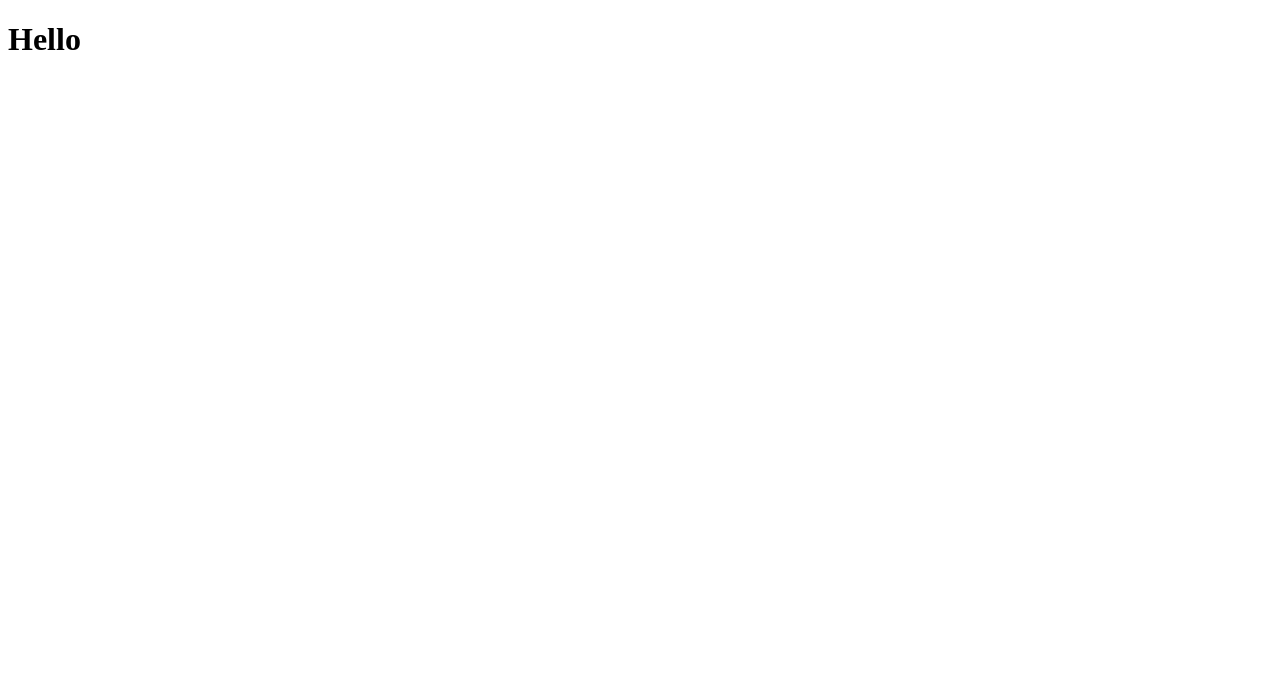
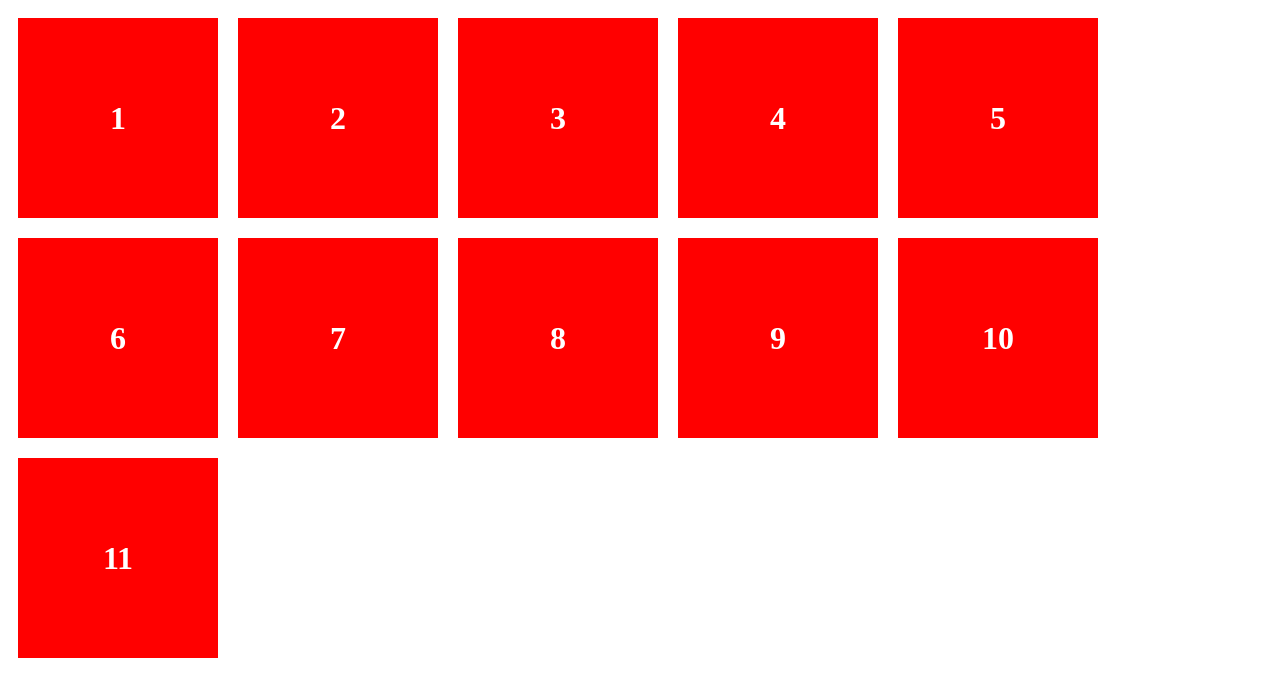
Before and after one commit to vishnuprasad404/MASTER-HTMLSASS-JS, a plain HTML site: page index.html in a window 1280 px wide. Drawn offline with Linux system fonts and the light colour scheme.

Commit message:
show array of data in html by using js

```diff
--- a/index.html
+++ b/index.html
@@ -8,6 +8,12 @@
     <title>Lern web dev</title>
 </head>
 <body>
-    <h1>Hello </h1>
+    <div class="card-container">
+
+        <!-- <div class="card">
+            <h1 class="text">0</h1>
+        </div> -->
+    </div>
 </body>
+<script src="index.js"></script>
 </html>
--- a/index.js
+++ b/index.js
@@ -0,0 +1,14 @@
+let cardContainer = document.querySelector(".card-container");
+let card = document.querySelector(".card");
+let text = document.querySelector(".text");
+
+let arr = [1, 2, 3, 4, 5, 6, 7, 8, 9, 10, 11];
+
+for (let i = 0; i < arr.length; i++) {
+  let prevCard = document.querySelector(".card-container").innerHTML;
+  cardContainer.innerHTML =
+    prevCard +
+    `<div class="card">
+       <h1 class="text">${arr[i]}</h1>
+    </div>`;
+}
--- a/styles/style.scss
+++ b/styles/style.scss
@@ -0,0 +1,18 @@
+.card-container{
+    width: 100%;
+    display: flex;
+    flex-wrap: wrap;
+}
+.card {
+    width: 200px;
+    height: 200px;
+    background-color: red;
+    display: flex;
+    align-items: center;
+    justify-content: center;
+    margin: 10px;
+
+    .text {
+        color: white;
+    }
+}
```
Also changed, not shown: styles/style.css, 1 other file.
